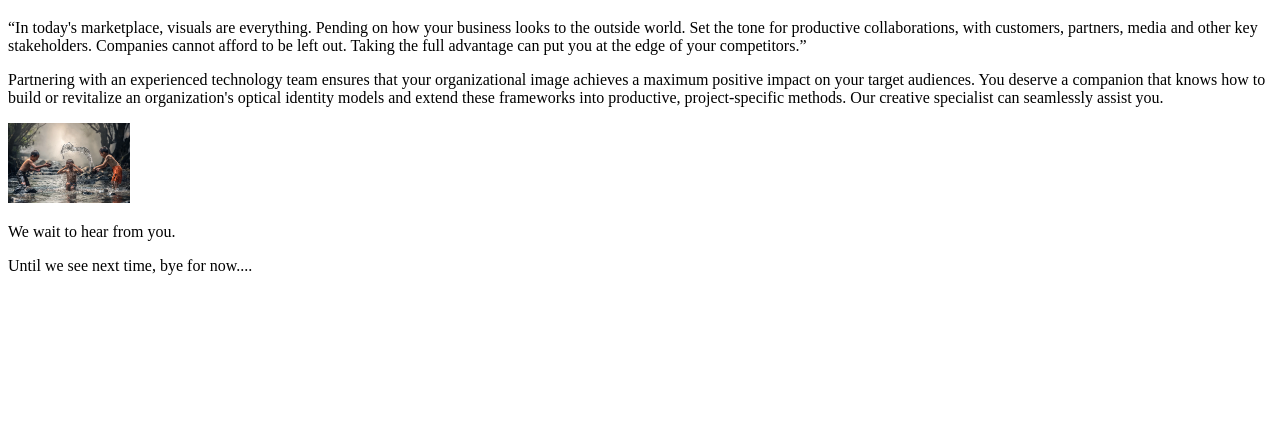
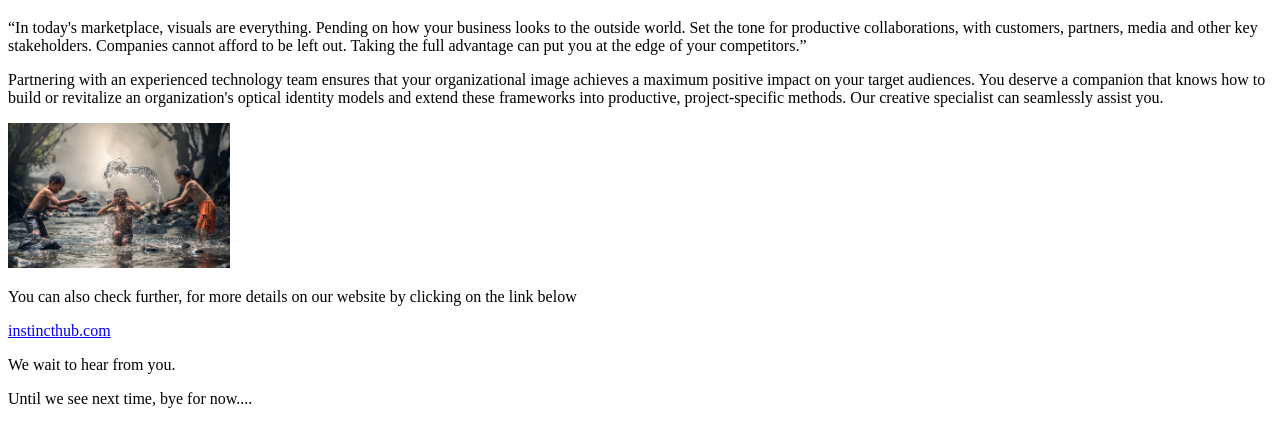
Before and after one commit to Okaformke/td-html-basics, a plain HTML site: page index.html in a window 1280 px wide. Shown: the part 61-508 px from the top of the page. Drawn offline with Linux system fonts and the light colour scheme.

Commit message:
i just added a link

```diff
--- a/index.html
+++ b/index.html
@@ -12,7 +12,9 @@
 </p>
 <p>Partnering with an experienced technology team ensures that your organizational image achieves a maximum positive impact on your target audiences. You deserve a companion that knows how to build or revitalize an organization's optical identity models and extend these frameworks into productive, project-specific methods. Our creative specialist can seamlessly assist you.
 </p>
-<img src="asset.image/water kids.webp" alt="Children image" width="122">
+<img src="asset.image/water kids.webp" alt="Children image" width="222">
+<p>You can also check further, for more details on our website by clicking on the link below</p>
+<a href="https://skills">instincthub.com</a>
 <p>We wait to hear from you.</p>
 <p>Until we see next time, bye for now....</p>
 </body>
```
